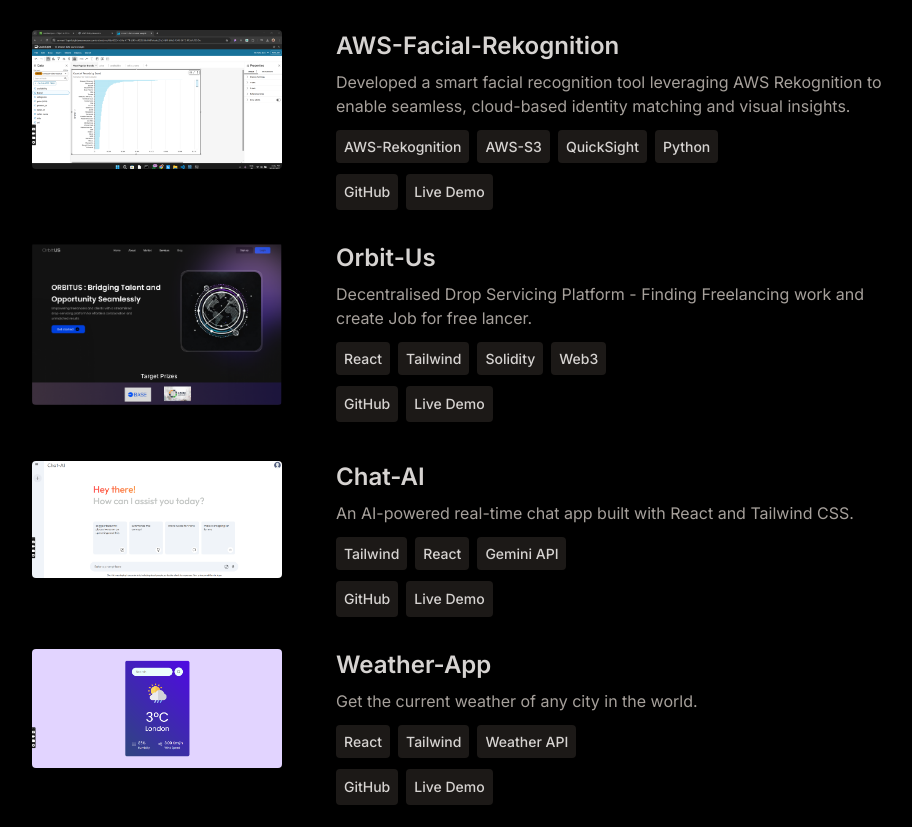
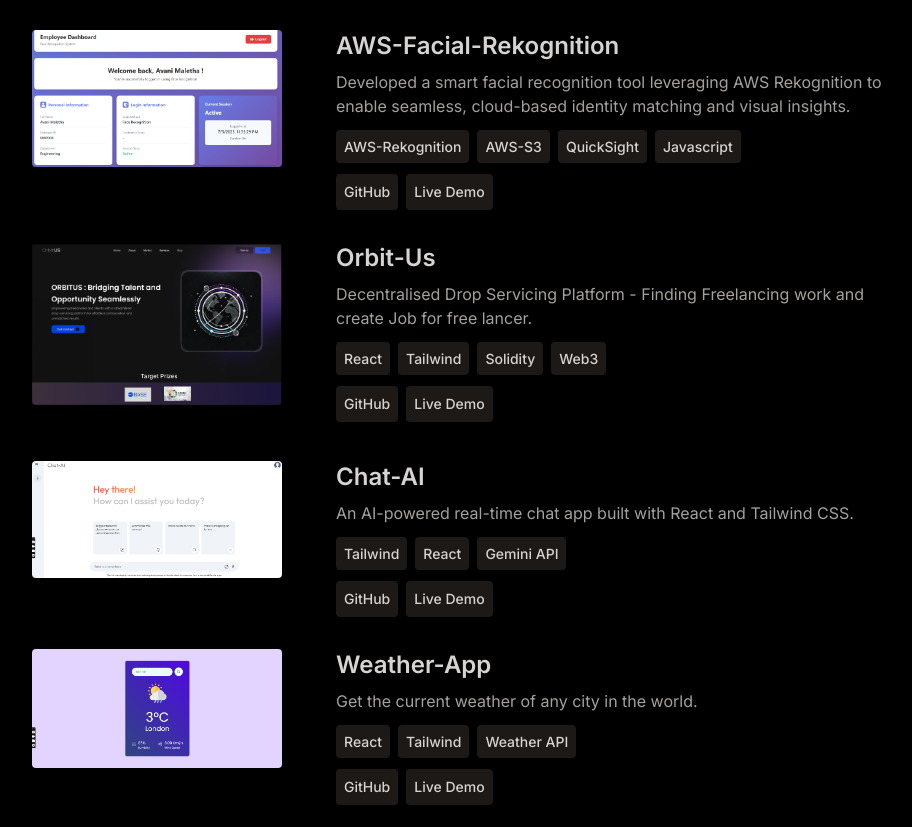
Before and after one commit to Avanimaletha/Maletha-Ji-, a React (Vite) app: page / in a window 1280 px wide. Shown: the part 1523-2350 px from the top of the page, without its empty margins (168-1080 px from the left). Built offline with nearby package versions, Linux system fonts and the light colour scheme; a web font is replaced by a local one.

Commit message:
add project

```diff
--- a/src/constants/index.js
+++ b/src/constants/index.js
@@ -2,6 +2,7 @@ import chat from "../assets/projects/chat.png";
 import vizulization from "../assets/projects/vizulization.png"
 import orbitus from "../assets/projects/orbitus.png"
 import weather from "../assets/projects/weather.png"
+import facial from "../assets/projects/facial.png"
 
 export const EXPERIENCES = [
   {
@@ -31,11 +32,11 @@ export const PROJECTS = [
 },
 {
   title: "AWS-Facial-Rekognition",
-  image: vizulization,
+  image: facial,
   description: "Developed a smart facial recognition tool leveraging AWS Rekognition to enable seamless, cloud-based identity matching and visual insights.",
-  technologies: ["AWS-Rekognition", "AWS-S3", "QuickSight","Python"],
-  github: "https://github.com/Avanimaletha/AWS-Facial-Rekognition",
-  live: "h",
+  technologies: ["AWS-Rekognition", "AWS-S3", "QuickSight","Javascript"],
+  github: "https://github.com/Avanimaletha/AWS-Facial-Recognition",
+  live: "https://facial-reck.vercel.app/FaceLogin.html",
 },
 
   {
```
Also changed, not shown: src/assets/projects/facial.png (added).
